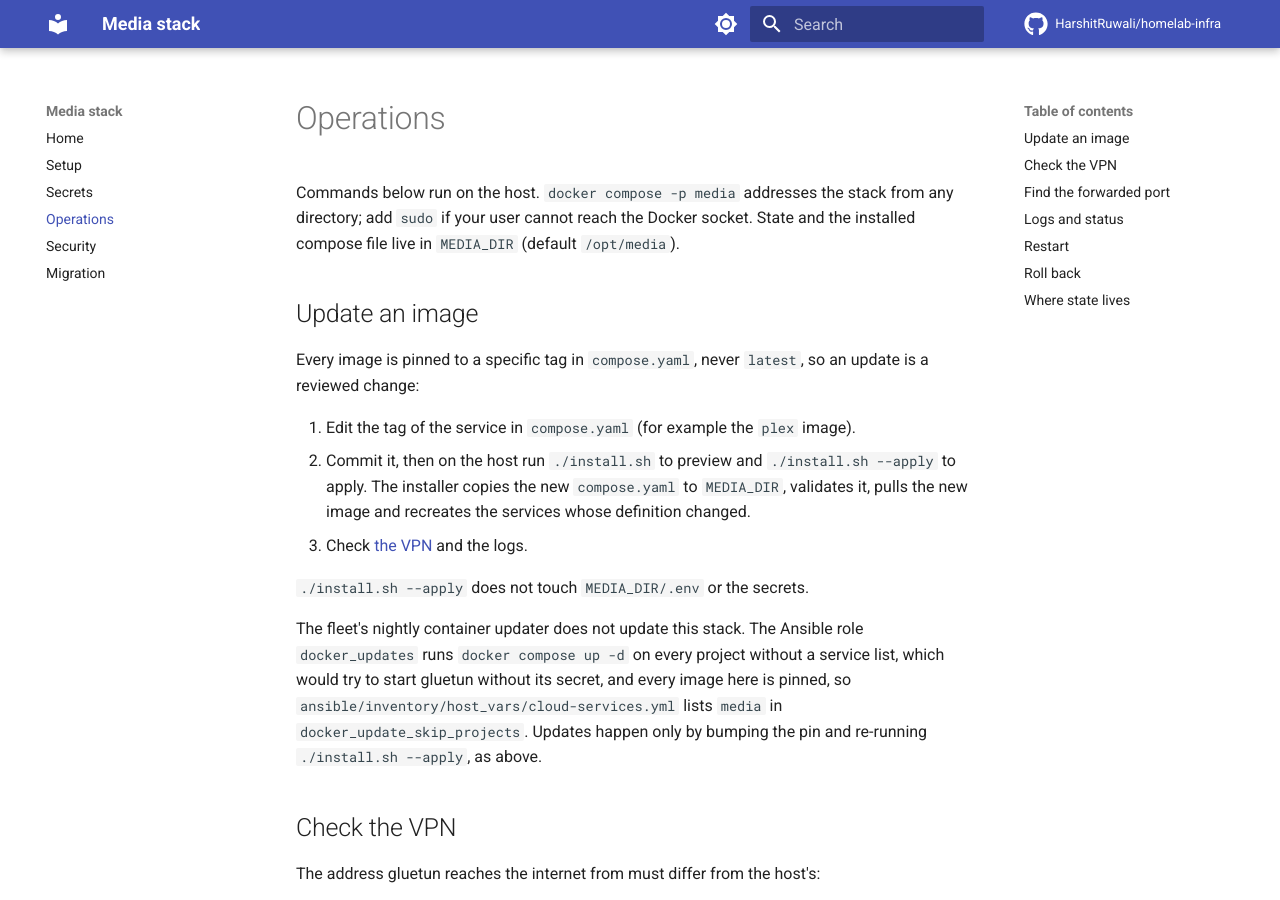
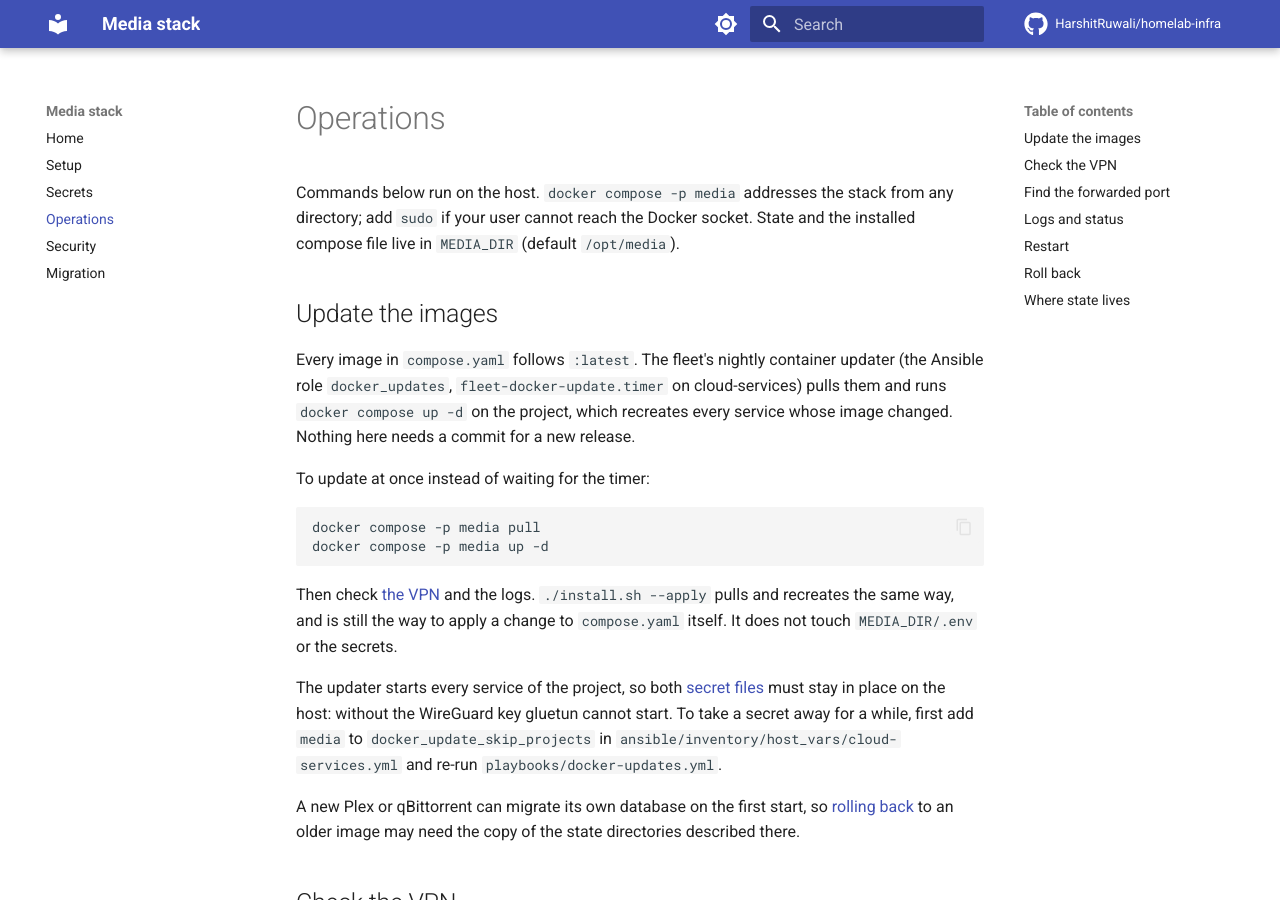
Before and after one commit to HarshitRuwali/homelab-infra, an MkDocs documentation site: the page built from media/docs/operations.md, in a window 1280 px wide and 900 px high. Built offline with MkDocs 1.6.1 and Material for MkDocs 9.7.7, drawn with Linux system fonts in a browser that asks for light colours; comment, search, counter and statistics services are not loaded; some of the changed text lies outside the part shown.

Commit message:
feat(media): follow :latest images and update them nightly (#30)
## Summary

The media stack (`plex`, `plex-tunnel`, `gluetun`, `qbittorrent`)
follows `:latest` instead of pinned tags, and cloud-services no longer
skips the `media` project in the nightly container updater, so new
releases arrive without a manual bump.

## What changed

- `media/compose.yaml`: all four images use `:latest`; the header says
the nightly updater keeps them current.
- `ansible/inventory/host_vars/cloud-services.yml`: `media` removed from
`docker_update_skip_projects`; the comment says both media secrets must
stay in place, because the updater runs `docker compose up -d` on the
whole project, and to skip `media` before removing one.
- `media/docs/operations.md`: "Update the images" replaces the bump
procedure (nightly updater, or `docker compose -p media pull` and `up
-d` at once); "Roll back" pins the last good tag and skips `media` until
a fixed release is out.
- `media/docs/index.md`, `media/install.sh` header and
`ansible/docs/fleet/container-updates.md` describe the new behaviour.
- `media/tests/docs-consistency-test.sh`: asserts every image follows
`:latest`; a pinned tag fails.

## Behaviour

- `fleet-docker-update.timer` on cloud-services pulls the media images
nightly and recreates only the services whose image changed.
- `install.sh --apply` still applies changes to `compose.yaml` itself,
keeps `.env` and the secrets, and verifies Plex, the VPN exit and the
WebUI.
- `qmcgaw/gluetun:latest` is built from gluetun's main branch, not from
a release.

## Testing

- `media/tests/run.sh` suites: `docs-consistency-test.sh`,
`compose-test.sh` and `install-test.sh` pass.
- Mutation: pinning the Plex image fails the docs-consistency check with
`image is pinned to ..., not :latest`; restoring `:latest` passes.
- Applied on cloud-services with `install.sh --apply`: all four
containers up, Plex and gluetun healthy, the installer's VPN and WebUI
checks passed, the Cloudflare tunnel registered its connections.
`docker-updates.yml --limit cloud-services` rendered
`fleet-docker-update.sh` with an empty skip list.

## Not covered

- The first nightly run that includes `media` has not happened yet.
- A release that breaks a service reaches the host the next night;
rolling back is manual (see "Roll back").

````diff
--- a/media/docs/operations.md
+++ b/media/docs/operations.md
@@ -4,26 +4,34 @@ Commands below run on the host. `docker compose -p media` addresses the stack
 from any directory; add `sudo` if your user cannot reach the Docker socket.
 State and the installed compose file live in `MEDIA_DIR` (default `/opt/media`).
 
-## Update an image
+## Update the images
 
-Every image is pinned to a specific tag in `compose.yaml`, never `latest`, so an
-update is a reviewed change:
+Every image in `compose.yaml` follows `:latest`. The fleet's nightly container
+updater (the Ansible role `docker_updates`, `fleet-docker-update.timer` on
+cloud-services) pulls them and runs `docker compose up -d` on the project, which
+recreates every service whose image changed. Nothing here needs a commit for a
+new release.
 
-1. Edit the tag of the service in `compose.yaml` (for example the `plex` image).
-2. Commit it, then on the host run `./install.sh` to preview and
-   `./install.sh --apply` to apply. The installer copies the new
-   `compose.yaml` to `MEDIA_DIR`, validates it, pulls the new image and
-   recreates the services whose definition changed.
-3. Check [the VPN](#check-the-vpn) and the logs.
+To update at once instead of waiting for the timer:
 
-`./install.sh --apply` does not touch `MEDIA_DIR/.env` or the secrets.
+```bash
+docker compose -p media pull
+docker compose -p media up -d
+```
 
-The fleet's nightly container updater does not update this stack. The Ansible
-role `docker_updates` runs `docker compose up -d` on every project without a
-service list, which would try to start gluetun without its secret, and every
-image here is pinned, so `ansible/inventory/host_vars/cloud-services.yml` lists
-`media` in `docker_update_skip_projects`. Updates happen only by bumping the pin
-and re-running `./install.sh --apply`, as above.
+Then check [the VPN](#check-the-vpn) and the logs. `./install.sh --apply` pulls
+and recreates the same way, and is still the way to apply a change to
+`compose.yaml` itself. It does not touch `MEDIA_DIR/.env` or the secrets.
+
+The updater starts every service of the project, so both [secret
+files](secrets.md) must stay in place on the host: without the WireGuard key
+gluetun cannot start. To take a secret away for a while, first add `media` to
+`docker_update_skip_projects` in `ansible/inventory/host_vars/cloud-services.yml`
+and re-run `playbooks/docker-updates.yml`.
+
+A new Plex or qBittorrent can migrate its own database on the first start, so
+[rolling back](#roll-back) to an older image may need the copy of the
+state directories described there.
 
 ## Check the VPN
 
@@ -74,12 +82,15 @@ qBittorrent shares gluetun's network namespace, so restart them together. The
 
 ## Roll back
 
-Set the tag in `compose.yaml` back to the previous value (`git revert` of the
-update works) and run `./install.sh --apply` again. Images that are not pulled
-yet are fetched, and the service is recreated on the old tag. Configuration is
-not changed by an image update, but a newer Plex or qBittorrent can migrate its
-own database on the first start, so take a copy of the state directories
-listed below before a major update if you may need to go back.
+A bad release reaches the host with the next nightly run. To go back, set that
+service's image in `compose.yaml` to the last good version tag (the one
+`docker image ls` shows for the previous image, or the registry's tag list),
+add `media` to `docker_update_skip_projects` on cloud-services so the next
+nightly run leaves it alone, and run `./install.sh --apply`. Return to `:latest`
+and drop the skip once a fixed release is out. Configuration is not changed by
+an image update, but a newer Plex or qBittorrent can migrate its own database on
+the first start, so going back may also need a copy of the state directories
+listed below.
 
 ## Where state lives
 
````
Also changed, not shown: ansible/docs/fleet/container-updates.md (+7 -7 lines), media/compose.yaml (+7 -4 lines), media/docs/index.md (+2 -2 lines), 3 other files.
